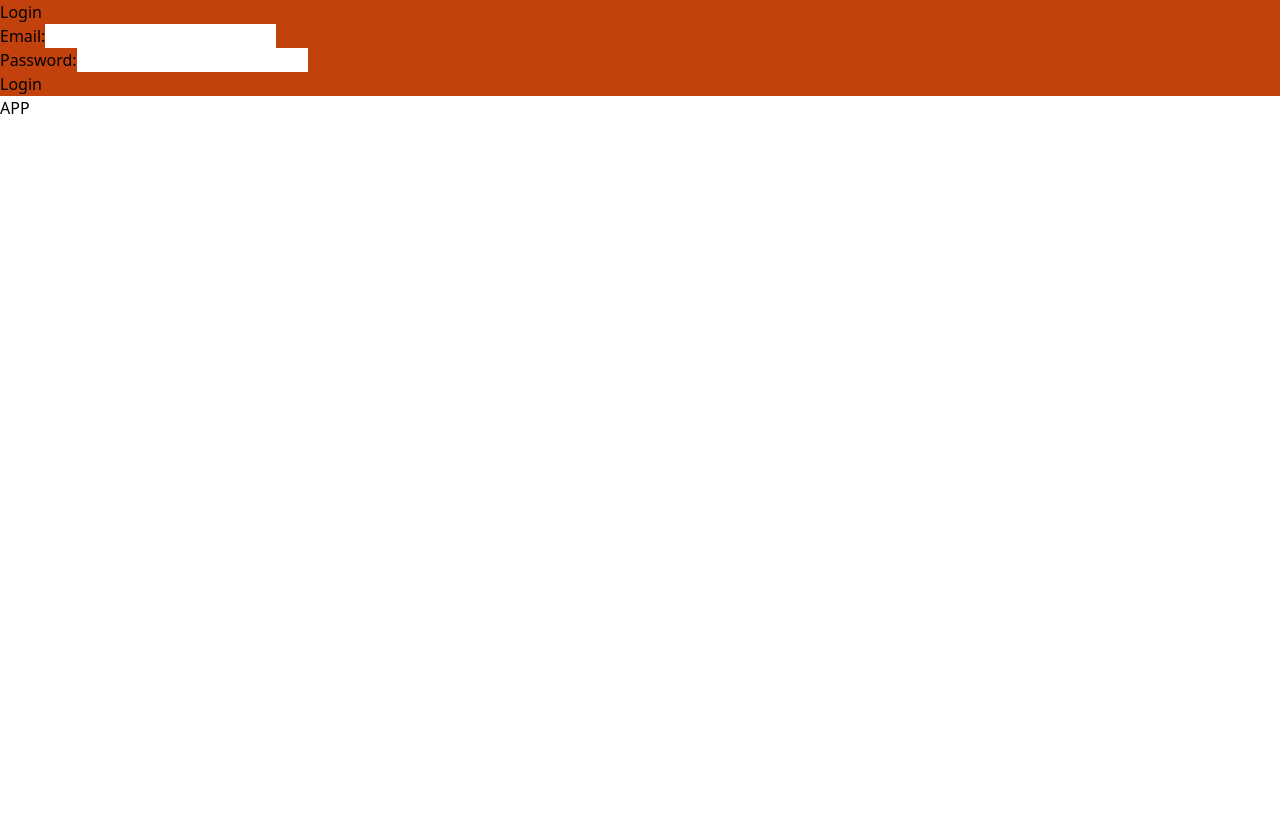
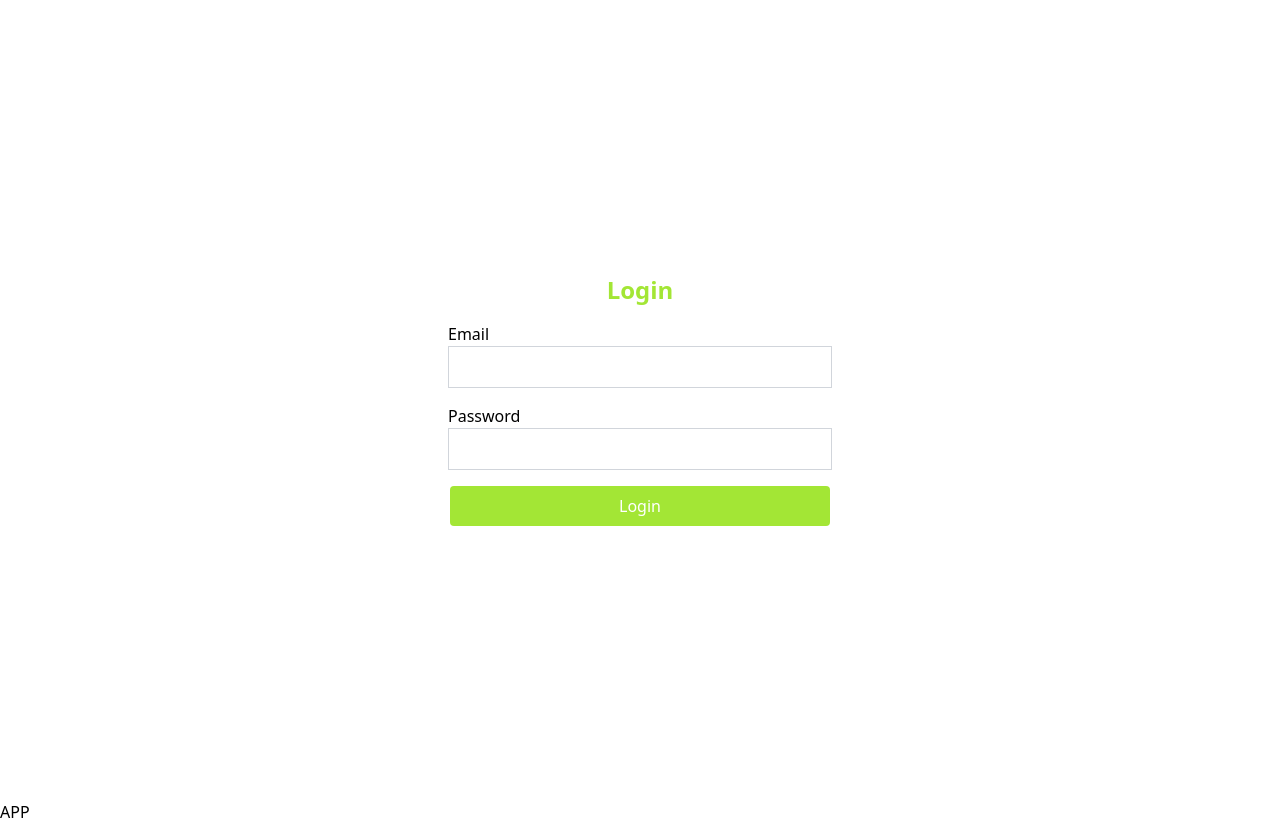
Before and after one commit to QuinttAdam/shoe_frontend, a Vue app: page / in a window 1280 px wide. Before the commit the page ends 800 px from the top, so only its background shows below. Built offline with nearby package versions, Linux system fonts and the light colour scheme.

Commit message:
style: add style to login

```diff
--- a/src/components/Login.vue
+++ b/src/components/Login.vue
@@ -43,23 +43,25 @@ const login = async () => {
 </script>
 
 <template>
-  <div class="bg-orange-700">
-    <h1>Login</h1>
+  <div class="flex flex-col justify-center items-center h-screen">
+    <h1 class="text-lime-400 font-bold text-2xl mb-4">Login</h1>
 
-    <form @submit.prevent="login">
-      <div>
-        <label for="email">Email:</label>
-        <input type="email" id="email" v-model="email" required />
+    <form @submit.prevent="login" class="w-96">
+      <div class="flex flex-col mb-4">
+        <label for="email" class="text-left">Email</label>
+        <input type="email" id="email" v-model="email" required class="border border-gray-300 p-2" />
       </div>
 
-      <div>
-        <label for="password">Password:</label>
-        <input type="password" id="password" v-model="password" required />
+      <div class="flex flex-col mb-4">
+        <label for="password" class="text-left">Password</label>
+        <input type="password" id="password" v-model="password" required class="border border-gray-300 p-2" />
       </div>
 
       <div v-if="error" class="error">{{ error }}</div>
 
-      <button type="submit">Login</button>
+      <div class="flex justify-center">
+        <button type="submit" class="bg-lime-400 text-white px-4 py-2 rounded" :style="{ width: 'calc(100% - 4px)' }">Login</button>
+      </div>
     </form>
   </div>
 </template>
```
